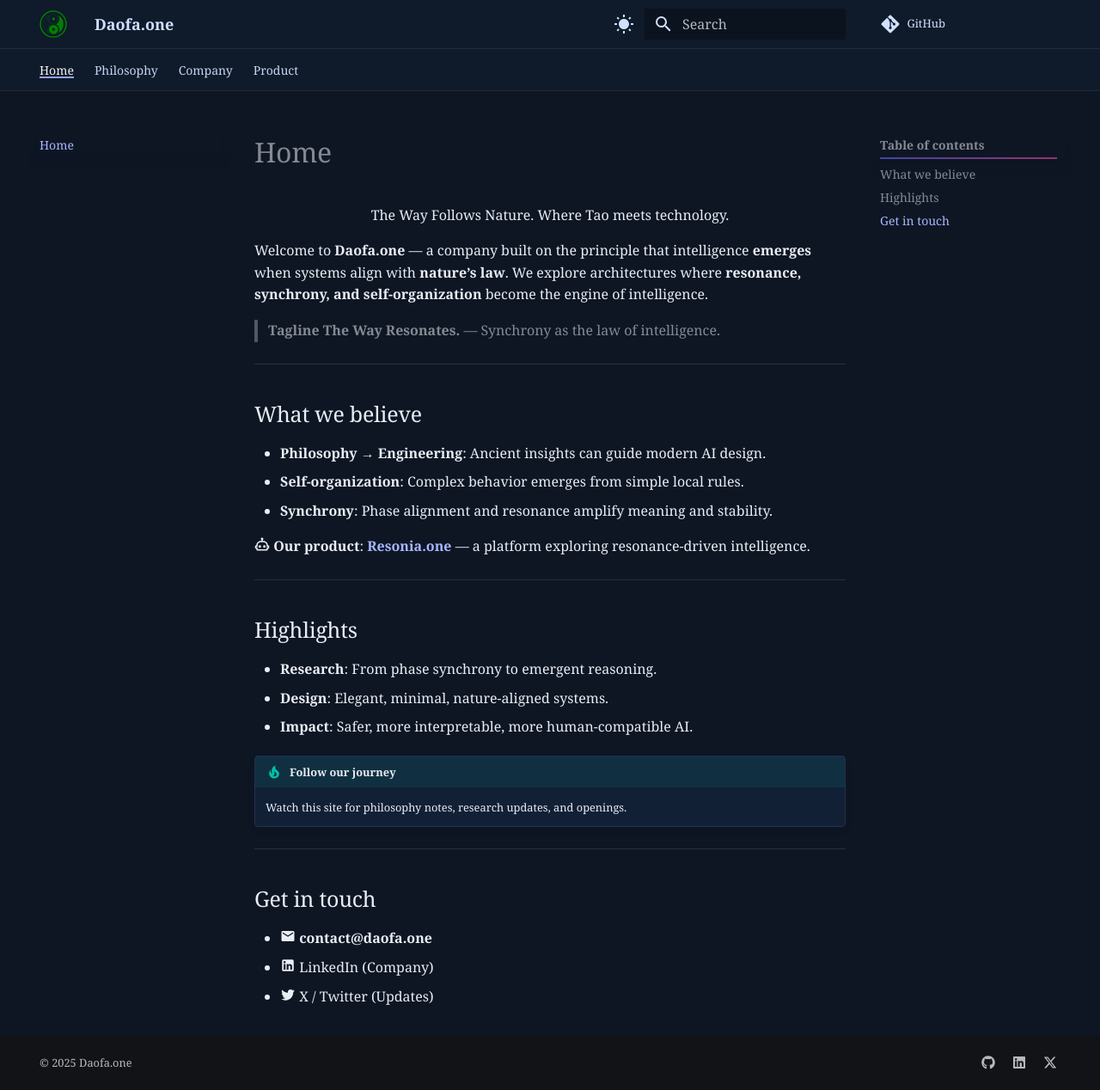
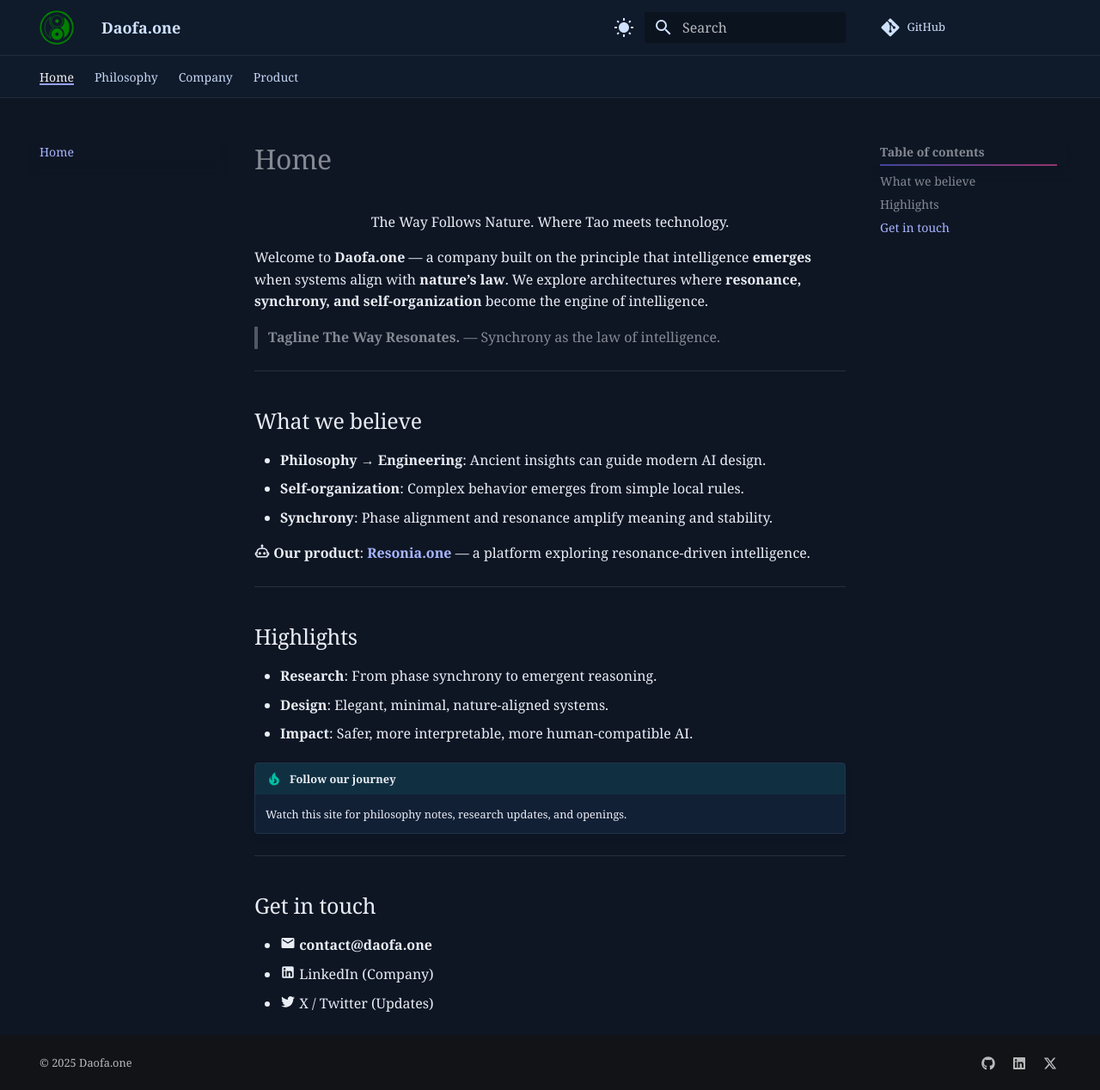
Before and after one commit to daofa-one/daofa-one.github.io, an MkDocs documentation site: the page built from docs/index.md, in a window 1280 px wide and 1268 px high. Shown: the whole window at 86% size. Built offline with MkDocs 1.6.1 and Material for MkDocs 9.7.7, drawn with Linux system fonts in a browser that asks for light colours; comment, search, counter and statistics services are not loaded.

Commit message:
feat: increase logo line width to make it more visible

```diff
--- a/docs/assets/extra.css
+++ b/docs/assets/extra.css
@@ -262,8 +262,8 @@
 
 .md-header__button.md-logo img,
 .md-logo img {
-  width: 1.6rem;
-  height: 1.6rem;
+  width: 2rem;
+  height: 2rem;
 }
 
 /* Hide logo on mobile */
```
Also changed, not shown: docs/assets/logo2.svg.
